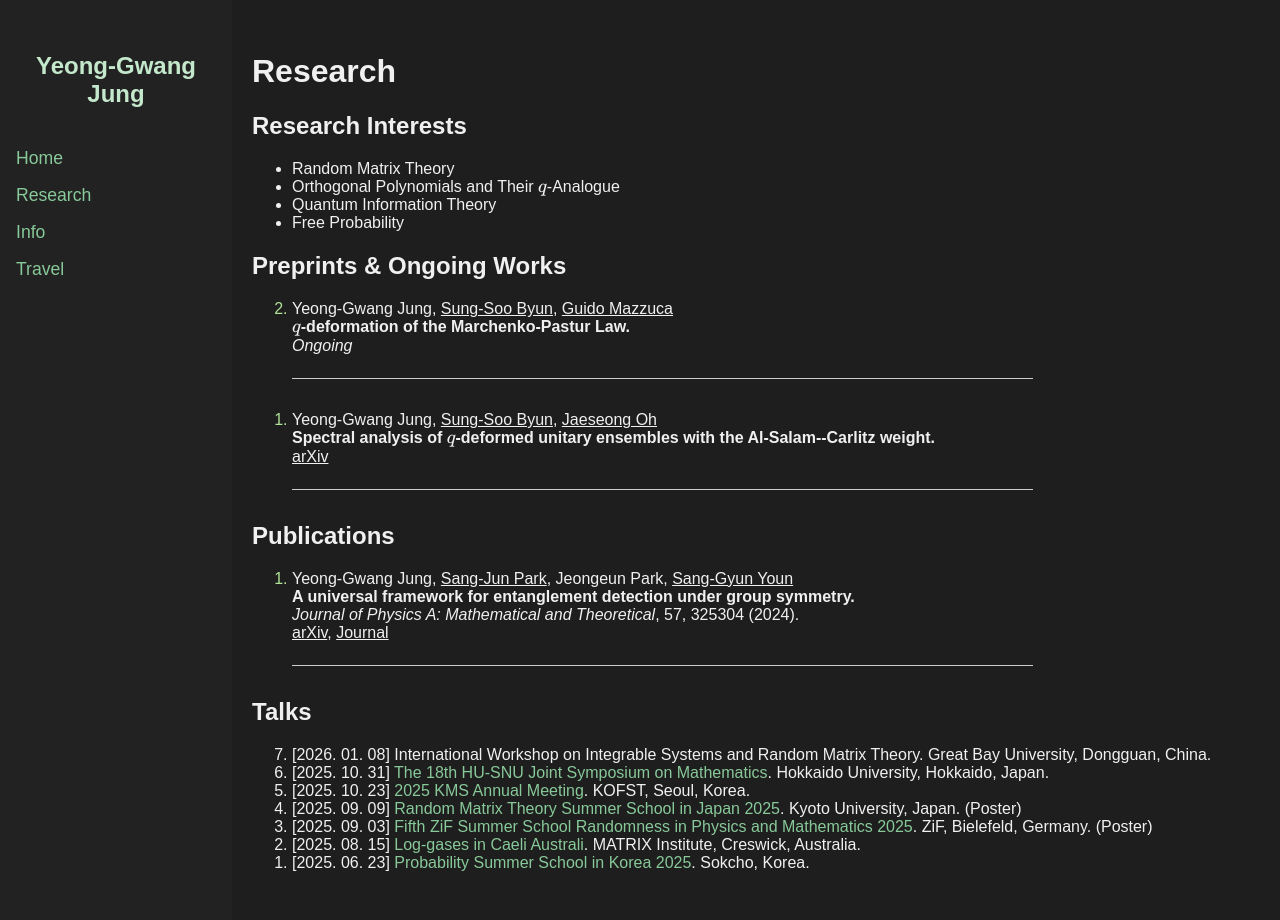
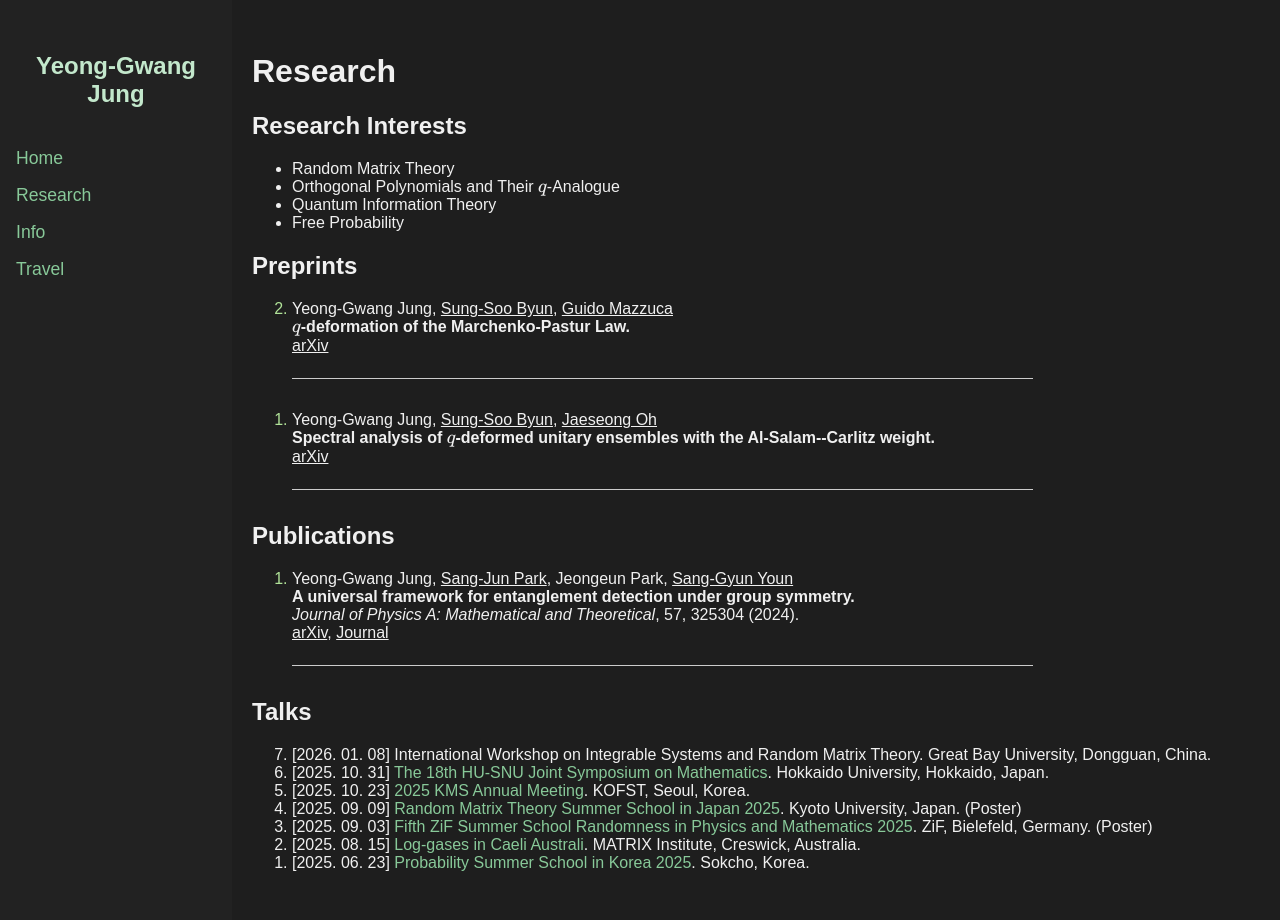
Before and after one commit to y-gJung/y-gJung.github.io, a Jekyll site: the page built from research.md, in a window 1280 px wide. Built offline with Jekyll 4.4.1, drawn with Linux system fonts in a browser that asks for light colours.

Commit message:
Update research.md

```diff
--- a/research.md
+++ b/research.md
@@ -12,12 +12,12 @@
 - Free Probability
 
 
-## Preprints & Ongoing Works
+## Preprints
 <ol reversed class="paper-list">
   <li>
     Yeong-Gwang Jung, <a href="https://sites.google.com/view/sungsoobyun">Sung-Soo Byun</a>, <a href="https://sites.google.com/view/guidomazzuca/home">Guido Mazzuca </a> <br>
     <strong><span>$q$</span>-deformation of the Marchenko-Pastur Law.</strong> <br>
-    <em>Ongoing</em>
+    <a href="https://arxiv.org/abs/2601.09427" target="_blank"> arXiv </a>
   </li>
   <li>
     Yeong-Gwang Jung, <a href="https://sites.google.com/view/sungsoobyun">Sung-Soo Byun</a>, <a href="https://sites.google.com/view/jaeseong-oh/">Jaeseong Oh</a> <br>
```
